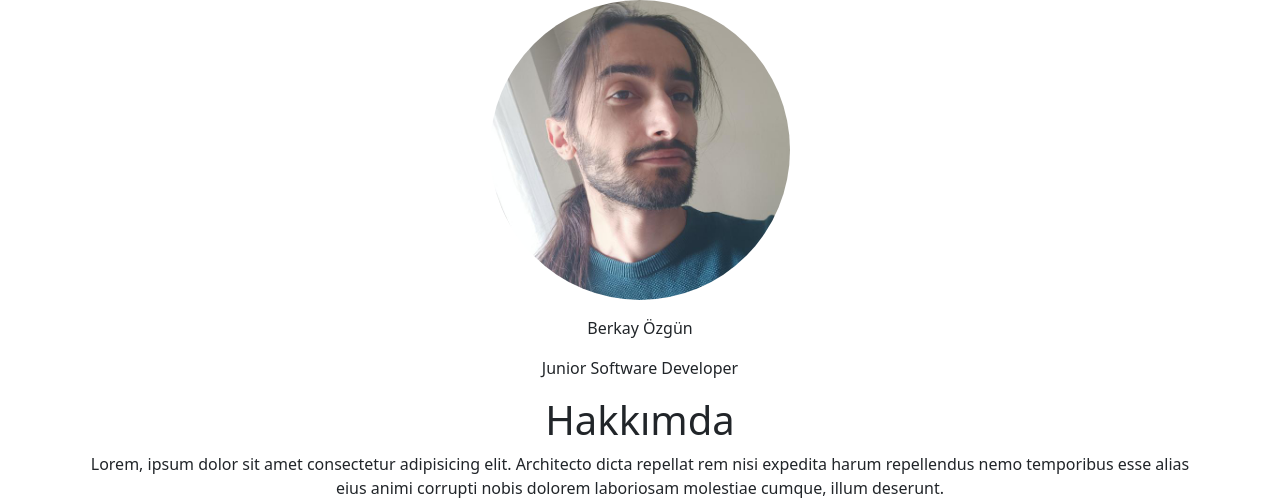
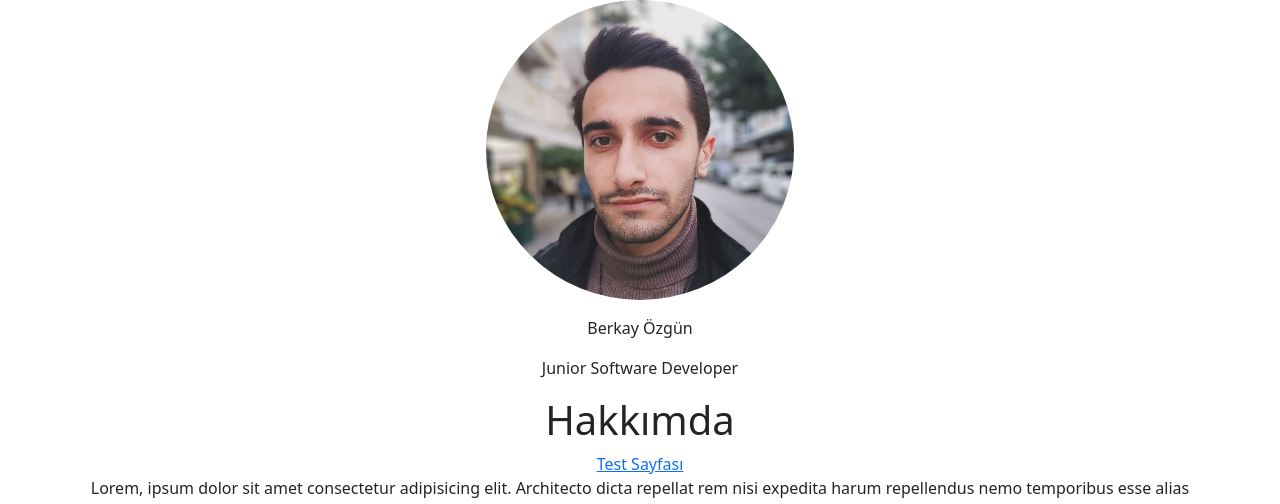
Before and after one commit to Derv1s/Derv1s.github.io, a plain HTML site: page index.html in a window 1280 px wide. Shown: the top 504 px of the page. Drawn offline with nearby package versions, Linux system fonts and the light colour scheme.

Commit message:
add test page

```diff
--- a/index.html
+++ b/index.html
@@ -14,10 +14,11 @@
 <body>
     <header></header>
     <main class="container text-center">
-        <img class="rounded-circle mx-auto d-block mb-3" height="300px" src="img/2023guncelpp.jpg" alt=""/>
+        <img class="rounded-circle mx-auto d-block mb-3" height="300px" src="img/2024hdguncelpp.jpg" alt=""/>
         <p>Berkay Özgün</p>
         <p>Junior Software Developer</p>
         <h1>Hakkımda</h1>
+        <a href="/text.html">Test Sayfası</a>
         <p>
             Lorem, ipsum dolor sit amet consectetur adipisicing elit.
             Architecto dicta repellat rem nisi expedita harum repellendus
```
Also changed, not shown: text.html (added, +11 -0 lines), img/2024hdguncelpp.jpg (added), style.css (added).
